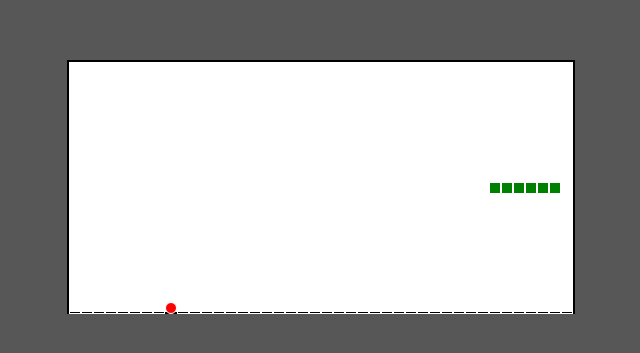
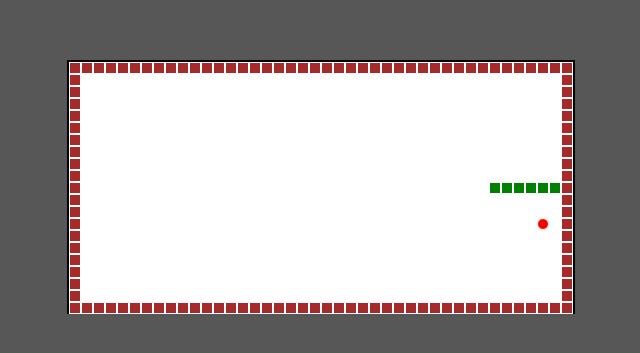
Before and after one commit to alefFSilva/snakeGame, a plain HTML site: page index.html in a window 1280 px wide. Shown: the part 213-566 px from the top of the page, without its empty margins (319-959 px from the left). Drawn offline with Linux system fonts and the light colour scheme.

Commit message:
Borders game handle

```diff
--- a/main.js
+++ b/main.js
@@ -33,6 +33,7 @@ let snakeHeadId;
 let snakeSize = 5;
 let snakeBodyIdsArray = [];
 let snakeHeadTile = null;
+let borderIds = [];
 
 function initializeGameMap() {
     var gameContentDocument = document.getElementsByClassName('gameContent')[0];
@@ -42,6 +43,8 @@ function initializeGameMap() {
         newTile.classList.add('gameTile');
         gameContentDocument.appendChild(newTile);
     }
+
+    setBorderTiles();
 }
 
 function initializeSnake() {
@@ -99,6 +102,8 @@ function moveSnake() {
             if (snakeHeadId === currentFoodPositionId) {
                 resetSnakeFood();
                 snakeGrowth();
+            } else if(isBorderTile(snakeHeadId)){
+                alert("GameOver");
             }
 
         } else {
@@ -168,7 +173,7 @@ function resetSnakeFood() {
     var totalTiles = maxLineSize * maxLineAmount;
     var randomPositionId = Math.floor( Math.random() * (+totalTiles - 0)) + +0;
 
-    while(isSnakeBodyId(randomPositionId)) {
+    while(isSnakeBodyId(randomPositionId) || isBorderTile(randomPositionId)) {
         randomPositionId = Math.floor( Math.random() * (+totalTiles - 0)) + +0;
     }
 
@@ -204,3 +209,39 @@ function isSnakeBodyId(tileId) {
     var isASnakeBodyPosition = snakeBodyIdsArray.includes(tileId);
     return isASnakeBodyPosition;
 }
+
+function setBorderTiles() {
+    let documentTile;
+
+    //Top Border
+    for(let i = 0; i < maxLineSize; i++) {
+        borderIds.push(i);
+        documentTile = document.getElementById(i);
+        documentTile.classList.add("borderTile");
+    }
+
+    //Left Border
+    for(let i = maxLineSize; i < totalTiles - maxLineSize; i += maxLineSize) {
+        borderIds.push(i);
+        documentTile = document.getElementById(i);
+        documentTile.classList.add("borderTile");
+    }
+
+    // Right Border
+    for(let i = (maxLineSize * 2)  - 1; i < totalTiles - maxLineSize; i += maxLineSize) {
+        borderIds.push(i);
+        documentTile = document.getElementById(i);
+        documentTile.classList.add("borderTile");
+    }
+
+    //Bottom Border
+    for(let i = totalTiles - maxLineSize; i < totalTiles; i++) {
+        borderIds.push(i);
+        documentTile = document.getElementById(i);
+        documentTile.classList.add("borderTile");
+    }
+}
+
+function isBorderTile(tileId) {
+    return borderIds.find((id) => id === tileId) !== undefined;
+}
--- a/style.css
+++ b/style.css
@@ -29,3 +29,7 @@ body {
     background-color: red;
     border-radius: 40px;
 }
+
+.borderTile {
+    background-color: brown;
+}
```
